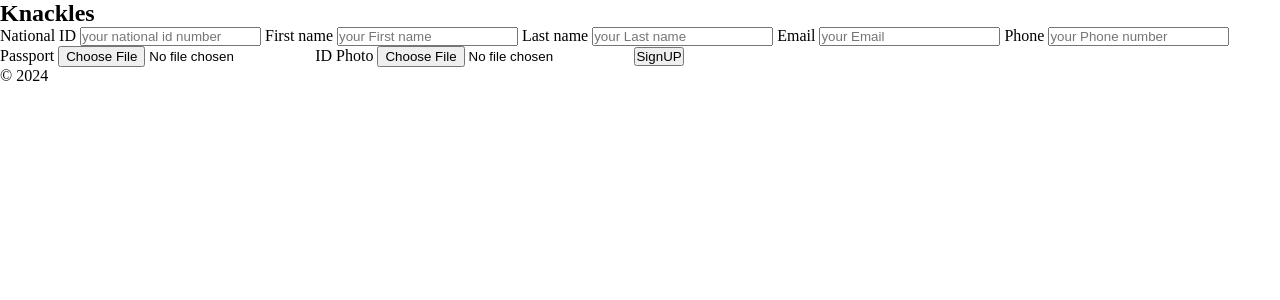
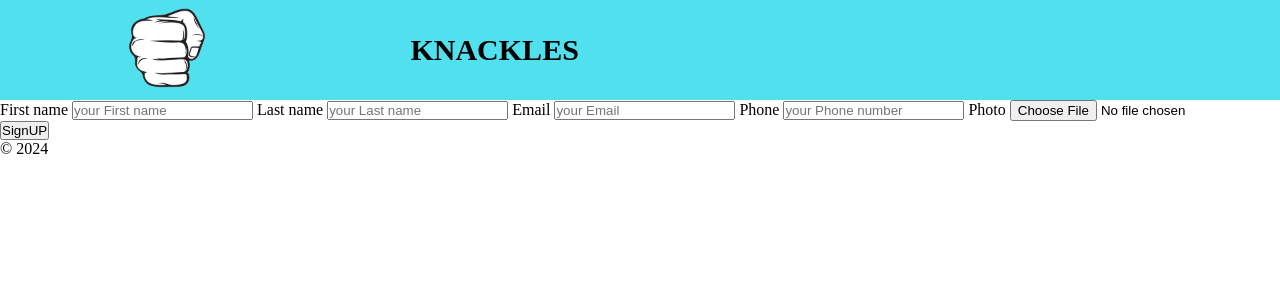
Before and after one commit to ezzydoveyrn/knackles, a PHP site: page / in a window 1280 px wide. Shown: the top 300 px of the page. Run offline with PHP 8.4, Linux system fonts and the light colour scheme.

Commit message:
header and form Update

```diff
--- a/css/header.css
+++ b/css/header.css
@@ -0,0 +1,24 @@
+header{
+  width: 100%;
+  height: 100px;
+  background-color: #08d3e5b3;
+  position: sticky;
+  top: 0;
+}
+header .sec1{
+  width: 80%;
+  height: 100%;
+  margin: auto;
+  display: flex;
+  align-items: center;
+}
+header .sec1 .img{
+  margin-right: 20%;
+}
+header .sec1 .img img{
+  height: 80px;
+}
+header .sec1 .title{
+  font-weight: 800;
+  font-size: 30px;
+}
--- a/includes/general/header.php
+++ b/includes/general/header.php
@@ -1,15 +1,14 @@
-<!DOCTYPE html>
-<html lang="en">
-<head>
-  <meta charset="UTF-8">
-  <meta name="viewport" content="width=device-width, initial-scale=1.0">
-  <title>Knackles</title>
-  <link rel="shortcut icon" href="https://github.com/ezzydoveyrn/knackles/blob/d0a99a99dd8d3eb308616b6bdec4a652169c304d/images/logos/Logo.png" type="image/x-icon">
-  <link rel="stylesheet" href="../css/header.css?v='<?php echo time(); ?>'">
-  <link rel="stylesheet" href="../css/general.css?v='<?php echo time(); ?>'">
-  <link rel="stylesheet" href="../css/footer.css?v='<?php echo time(); ?>'">
-</head>
+<?php
+  include("meta.php");
+?>
 <body>
   <header>
-    <h2>Knackles</h2>
+    <div class="sec1">
+      <div class="img">
+        <img src="images/logos/Logo.png" alt="Logo">
+      </div>
+      <div class="title">
+        KNACKLES
+      </div>
+    </div>
   </header>
--- /dev/null
+++ b/includes/general/meta.php
@@ -0,0 +1,12 @@
+<!DOCTYPE html>
+<html lang="en">
+<head>
+  <meta charset="UTF-8">
+  <meta name="viewport" content="width=device-width, initial-scale=1.0">
+  <meta name="description" content="Knackles is a platform developed and maintained by Neptune Connect Cyber. It's a plartform where users can Post videos and Photos">
+  <link rel="shortcut icon" href="images/logos/Logo.png" type="image/x-icon">
+  <title>Knackles</title>
+  <link rel="stylesheet" href="css/header.css?v='<?php echo time(); ?>'">
+  <link rel="stylesheet" href="css/general.css?v='<?php echo time(); ?>'">
+  <link rel="stylesheet" href="css/footer.css?v='<?php echo time(); ?>'">
+</head>
--- a/includes/main/landingPage.php
+++ b/includes/main/landingPage.php
@@ -1,7 +1,5 @@
   <main>
     <form action="index.php" method="post">
-      <label for="id">National ID</label>
-      <input type="number" name="id" id="id" placeholder="your national id number">
       <label for="fname">First name</label>
       <input type="text" name="fname" id="fname" placeholder="your First name ">
       <label for="lname">Last name</label>
@@ -10,10 +8,8 @@
       <input type="text" name="email" id="email" placeholder="your Email ">
       <label for="pnumber">Phone </label>
       <input type="number" name="pnumber" id="pnumber" placeholder="your Phone number">
-      <label for="passport">Passport</label>
-      <input type="file" name="passport" id="passport" placeholder="your Passport ">
-      <label for="idcard">ID Photo</label>
-      <input type="file" name="idcard" id="idcard" placeholder="your ID ">
+      <label for="passport">Photo</label>
+      <input type="file" name="photo" id="photo" placeholder="upload your Photo">
 
       <input type="submit" value="SignUP">
       </form>
--- a/index.php
+++ b/index.php
@@ -1,5 +1,6 @@
 <?php
 include("includes/general/header.php");
+
 
 include("includes/main/landingPage.php");
 
```
Also changed, not shown: images/logos/GuruYRN.png (deleted).
